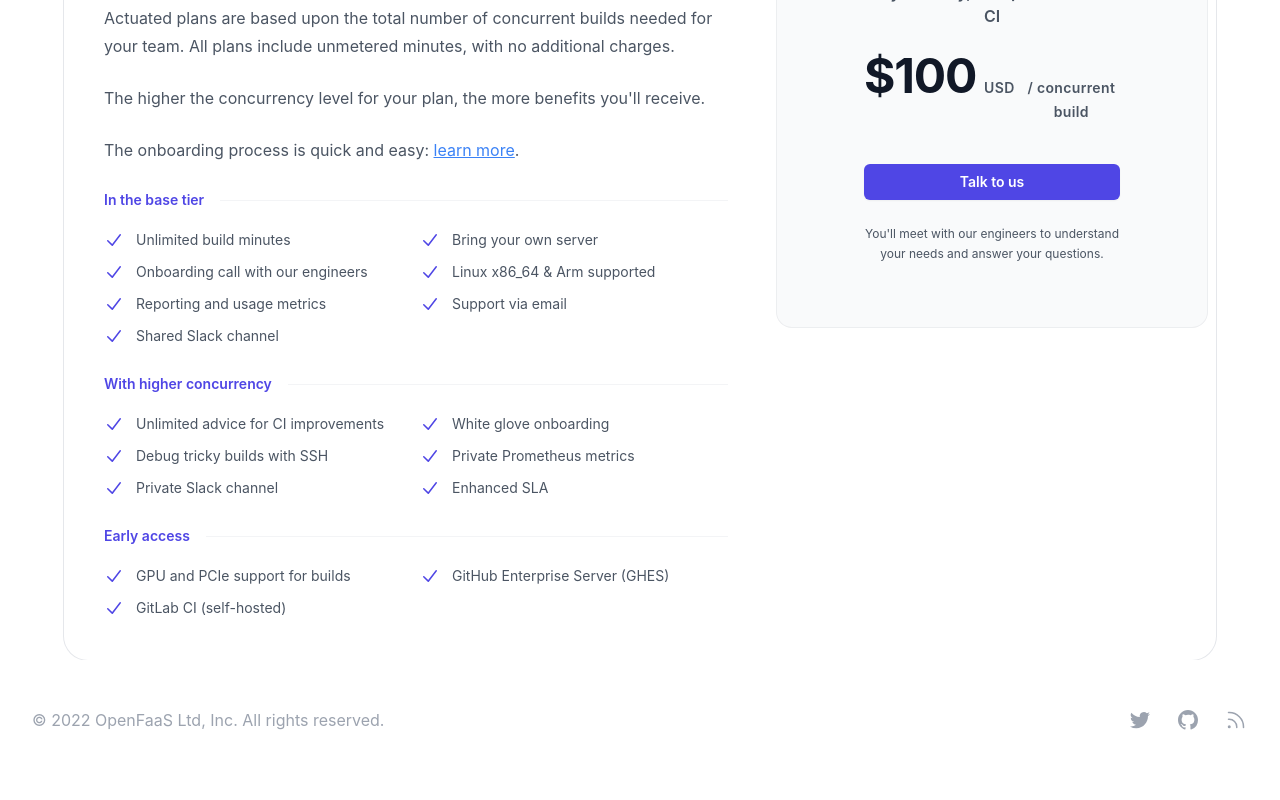
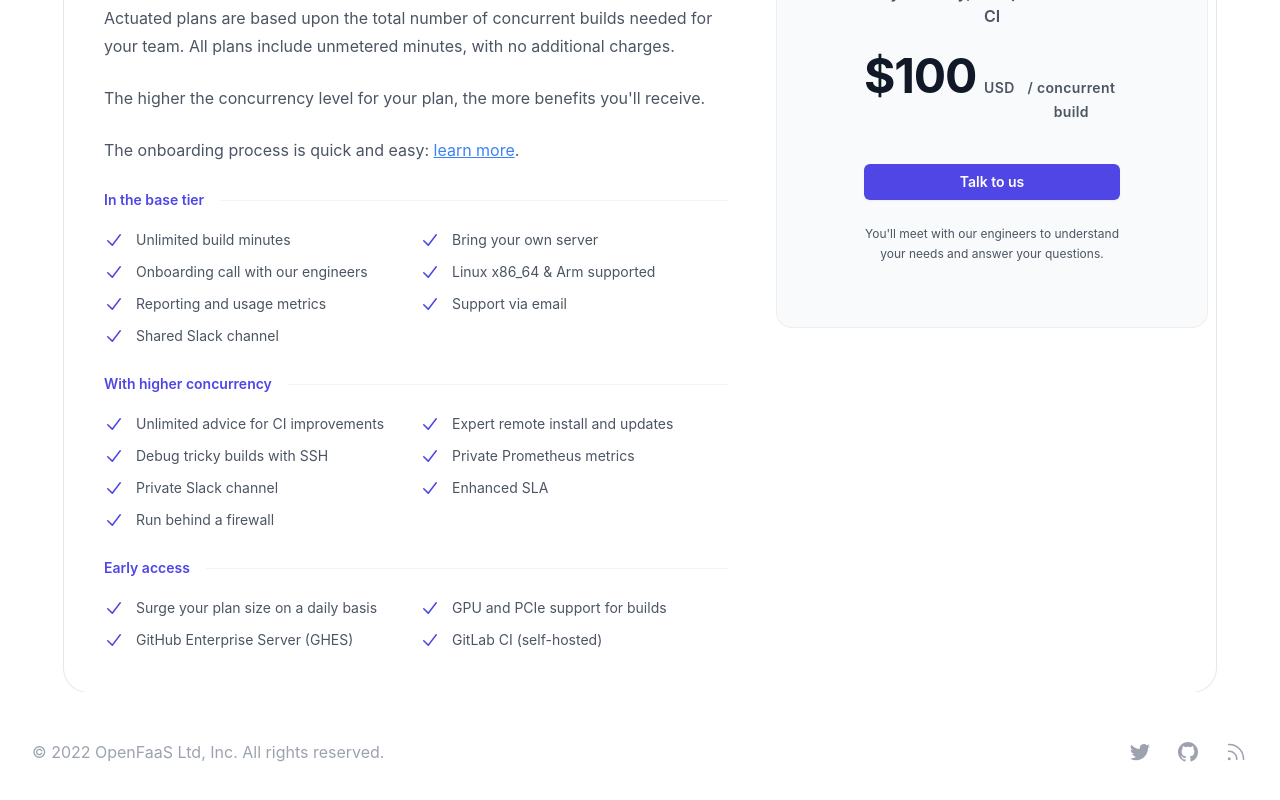
Before and after one commit to self-actuated/actuated.com, a Next.js app: page /pricing in a window 1280 px wide. Shown: the part 374-1174 px from the top of the page. Built offline with nearby package versions, Linux system fonts and the light colour scheme; a web font is replaced by a local one.

Commit message:
Iterate on benefits included in bundle
Signed-off-by: Alex Ellis (OpenFaaS Ltd) <alexellis2@gmail.com>

```diff
--- a/pages/pricing/index.js
+++ b/pages/pricing/index.js
@@ -13,14 +13,16 @@ const includedFeatures = [
 
 const upgradedFeatures = [
   'Unlimited advice for CI improvements',
-  'White glove onboarding',
+  'Expert remote install and updates',
   'Debug tricky builds with SSH',
   'Private Prometheus metrics',
   'Private Slack channel',
-  'Enhanced SLA'
+  'Enhanced SLA',
+  'Run behind a firewall'
 ]
 
 const earlyAccess = [
+  'Surge your plan size on a daily basis',
   'GPU and PCIe support for builds',
   'GitHub Enterprise Server (GHES)',
   'GitLab CI (self-hosted)'
```
